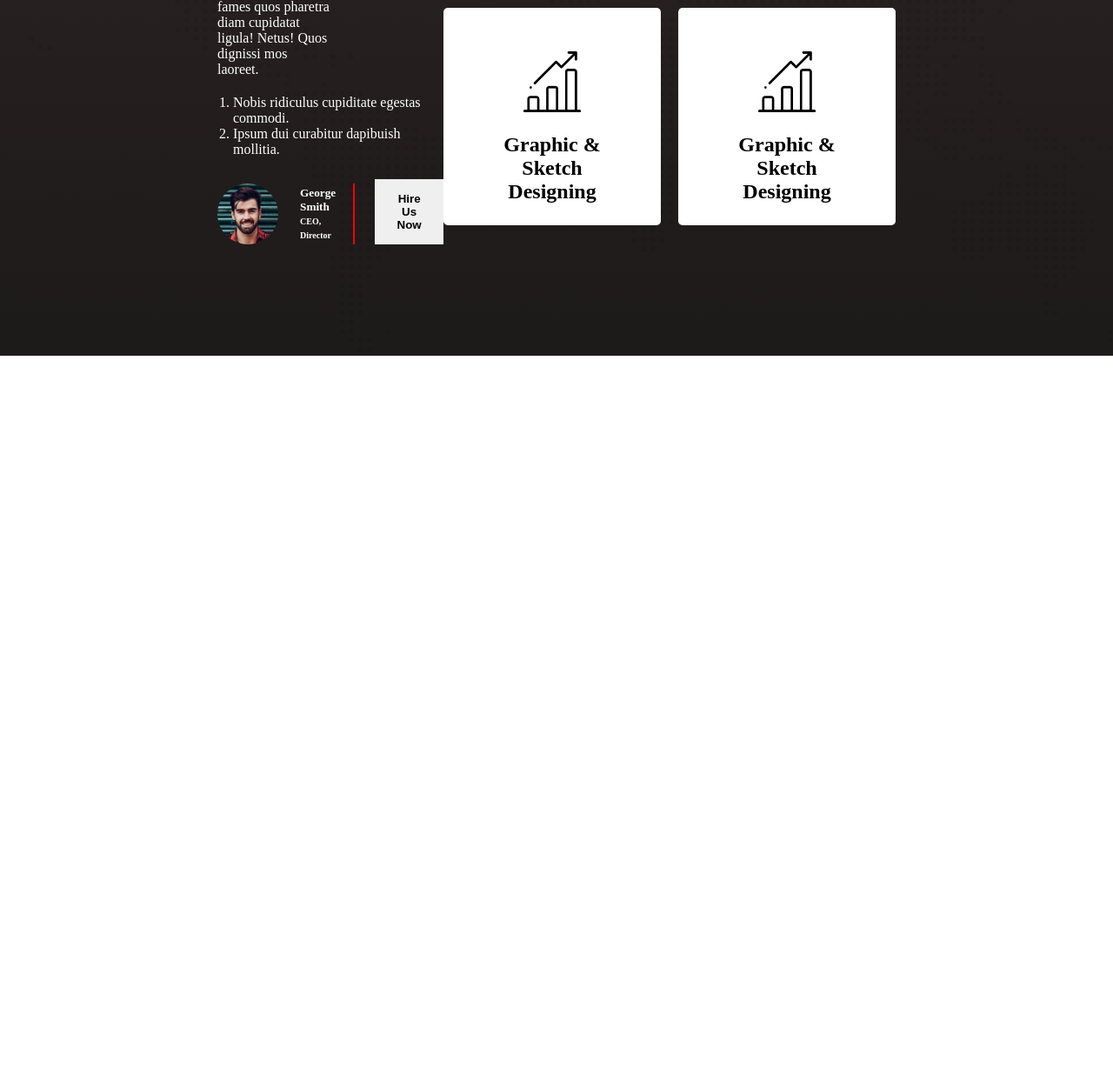
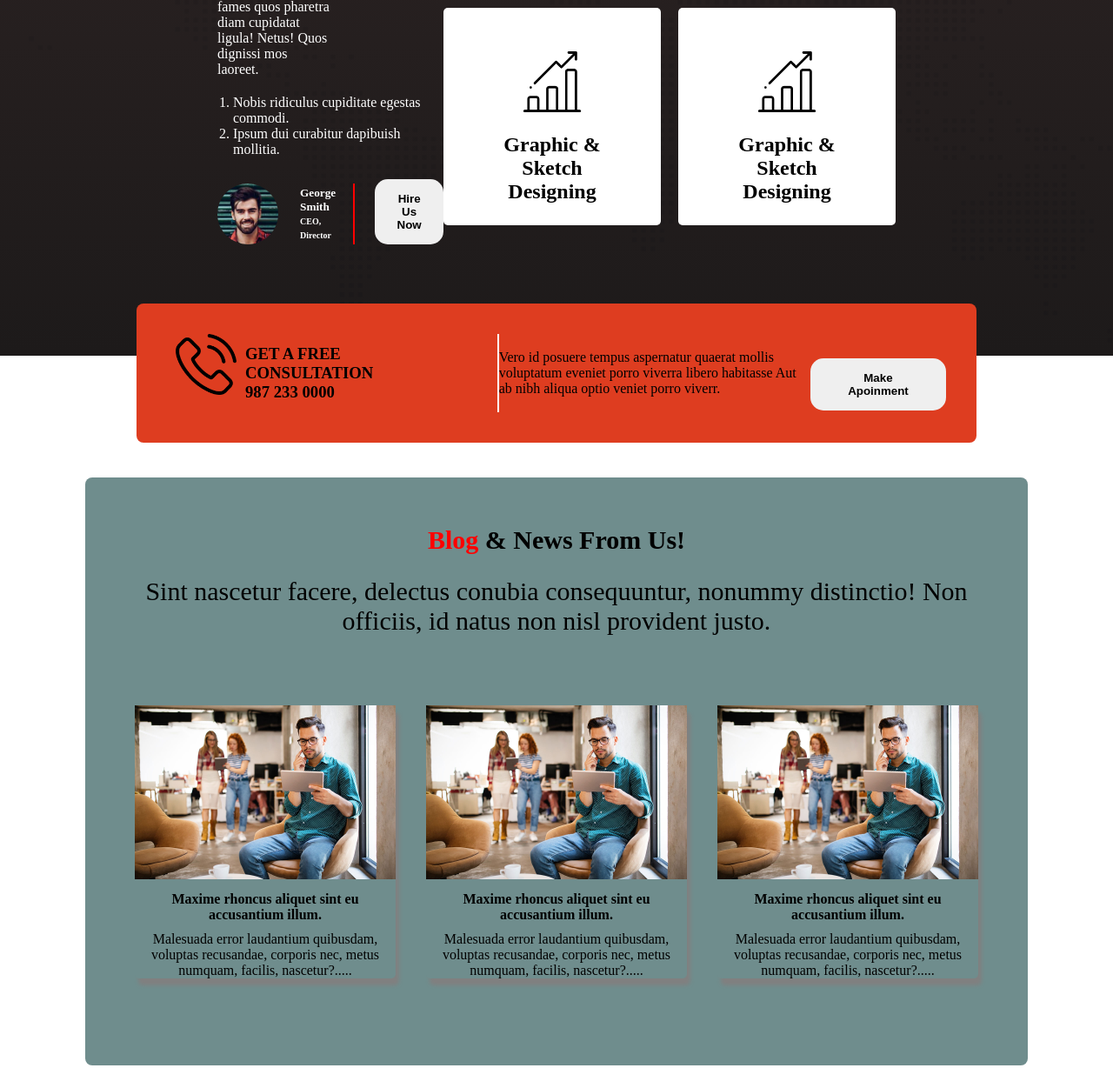
Before and after one commit to sonatanpaul/mr-paul-sonatan, a plain HTML site: page index.html in a window 1280 px wide. Shown: the part 1270-2498 px from the top of the page at 87% size. Before the commit the page ends 1679 px from the top, so only its background shows below. Drawn offline with Linux system fonts and the light colour scheme.

Commit message:
main section update now

```diff
--- a/index.html
+++ b/index.html
@@ -80,7 +80,7 @@
 
                         <div class="box">
                             <img class="icon" src="./icons/bar-chart.png" alt="">
-                            <h2>Graphic & Sketch Designing</h2>
+                            <h2>Website Development</h2>
                         </div>
                     </div>
 
@@ -100,6 +100,50 @@
 
         </div>
 
+        <div class="apoinment-container">
+            <div class="phone-call">
+                <img class="icon" src="./icons/phone-call.png" alt="">
+                <h3>GET A FREE CONSULTATION <br>
+                    987 233 0000</h3>
+            </div>
+            <div class="apoinment-text">
+                <p>Vero id posuere tempus aspernatur quaerat mollis voluptatum eveniet porro
+                    viverra libero habitasse Aut ab nibh aliqua optio veniet porro viverr.</p>
+            </div>
+            <div class="apoinment-button">
+                <button class="btn">Make Apoinment</button>
+            </div>
+
+        </div>
+
+        <div class="blog-container">
+            <h1 class="blog-title"> <span class="text-name">Blog</span> & News From Us!</h1>
+            <p class="blog-title">Sint nascetur facere, delectus conubia consequuntur, nonummy distinctio! Non officiis, id natus non nisl provident justo.</p>
+
+            <div class="main-card">
+                <div class="card">
+                    <img class="blog-img" src="./image/blog-1.jpg" alt="">
+                    <h4 class="card-title">Maxime rhoncus aliquet sint eu accusantium illum.</h4>
+                    <p>Malesuada error laudantium quibusdam, voluptas recusandae, corporis nec, metus numquam, facilis, nascetur?.....</p>
+                </div>
+
+                <div class="card">
+                    <img class="blog-img" src="./image/blog-1.jpg" alt="">
+                    <h4 class="card-title">Maxime rhoncus aliquet sint eu accusantium illum.</h4>
+                    <p>Malesuada error laudantium quibusdam, voluptas recusandae, corporis nec, metus numquam, facilis, nascetur?.....</p>
+                </div>
+
+                <div class="card">
+                    <img class="blog-img" src="./image/blog-1.jpg" alt="">
+                    <h4 class="card-title">Maxime rhoncus aliquet sint eu accusantium illum.</h4>
+                    <p>Malesuada error laudantium quibusdam, voluptas recusandae, corporis nec, metus numquam, facilis, nascetur?.....</p>
+                </div>
+            </div>
+
+        </div>
+
+
+
     </main>
     <!-- main section ending  -->
 
--- a/style.css
+++ b/style.css
@@ -60,6 +60,7 @@
     border: none;
     font-weight: 600;
     margin-top: 25px;
+    border-radius: 15px;
 }
 
 .bg-color{
@@ -148,3 +149,77 @@
 .servec-name{
     margin-top: 20px;
 }
+
+.phone-call{
+    display: flex;
+    align-items: center;
+    gap: 10px;
+    border-right: 2px solid white;
+    margin-left: 10px;
+    padding-right: 28px;
+}
+
+.apoinment-container{
+    display: flex;
+    align-items: center;
+    justify-content: space-around;
+    width: 70%;
+    margin: auto;
+    background-color: rgb(222, 61, 32);
+    padding: 35px;
+    border-radius: 8px;
+    margin-top: -60px;
+}
+
+.btn:hover{
+    background-color: burlywood;
+}
+
+.apoinment-text{
+    width: 40%;
+}
+
+.blog-title{
+    text-align: center;
+    margin-top: 25px;
+    font-size: 30px;
+}
+
+
+.card{
+    width: 350px;
+    width: 300px;
+    border-radius: 5px;
+    box-shadow: 4px 8px 4px gray;
+    text-align: center;
+}
+
+
+.blog-img{
+    width: 100%;
+
+}
+
+.card-title{
+    margin-top: 10px;
+    margin-bottom: 10px;
+}
+
+.main-card{
+    display: flex;
+    justify-content: center;
+    gap: 35px;
+    margin-top: 80px;
+    margin-bottom: 70px;
+
+}
+
+.blog-container{
+    background-color: rgb(111, 141, 141);
+    width: 80%;
+    margin: auto;
+    padding: 30px;
+    border-radius: 8px;
+    margin-top: 40px;
+    margin-bottom: 40px;
+}
```
